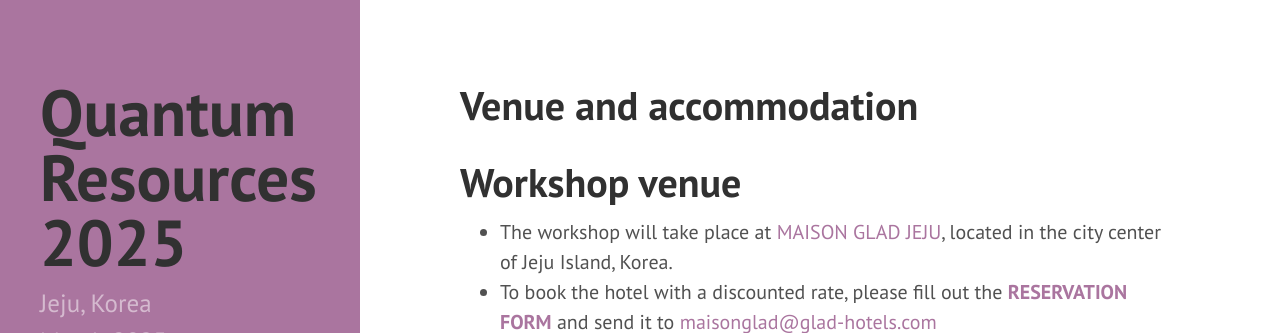
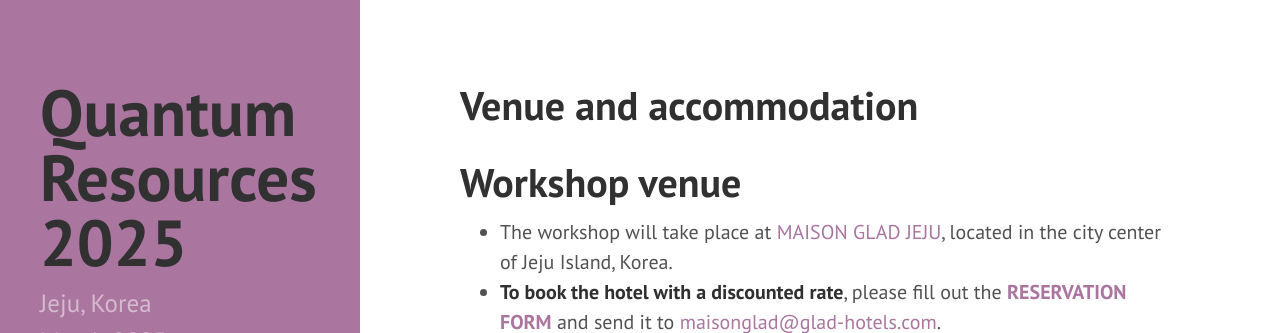
Before and after one commit to yeon-lee/yeon-lee.github.io, a Jekyll site: the page built from map.md, in a window 1280 px wide and 900 px high, cut to the strip 0-333 px from the top of the window. Built offline with Jekyll 4.4.1, drawn with Linux system fonts in a browser that asks for light colours; nearby versions of some CDN libraries.

Commit message:
Update map.md

```diff
--- a/map.md
+++ b/map.md
@@ -6,7 +6,7 @@ order: 6
 
 # Workshop venue
 - The workshop will take place at <a href="https://www.glad-hotels.com/maisongladjeju/index.do?locale=en">MAISON GLAD JEJU</a>, located in the city center of Jeju Island, Korea.
-- To book the hotel with a discounted rate, please fill out the <a href="2025_MAISON GLAD JEJU_Reservation Form.docx"> **RESERVATION FORM** </a> and send it to <a href="mailto:maisonglad@glad-hotels.com">maisonglad@glad-hotels.com</a>
+- **To book the hotel with a discounted rate**, please fill out the <a href="2025_MAISON GLAD JEJU_Reservation Form.docx"> **RESERVATION FORM** </a> and send it to <a href="mailto:maisonglad@glad-hotels.com">maisonglad@glad-hotels.com</a>.
 
 <img src="hotel.jpg" width="750"/>
 
```
